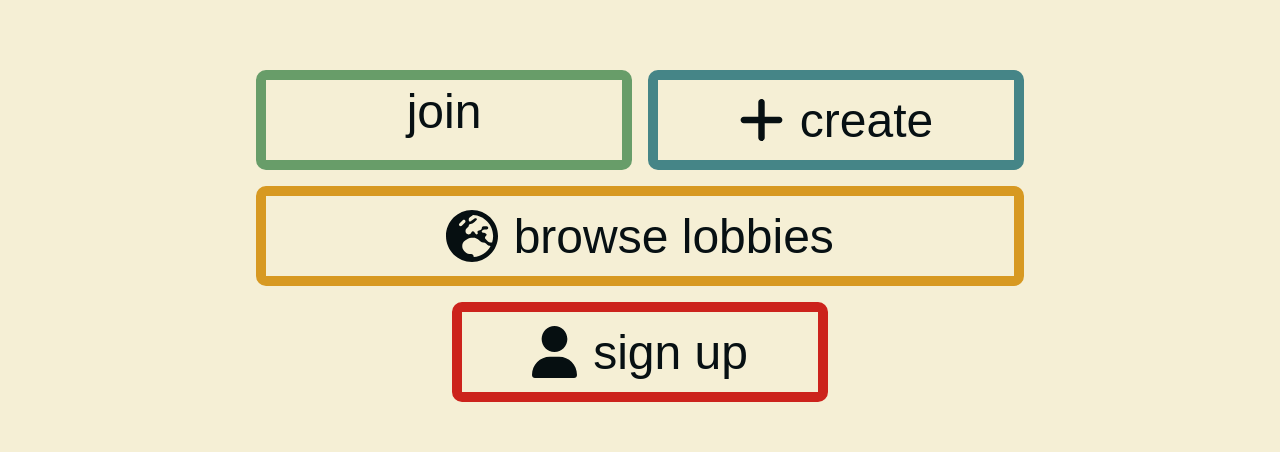
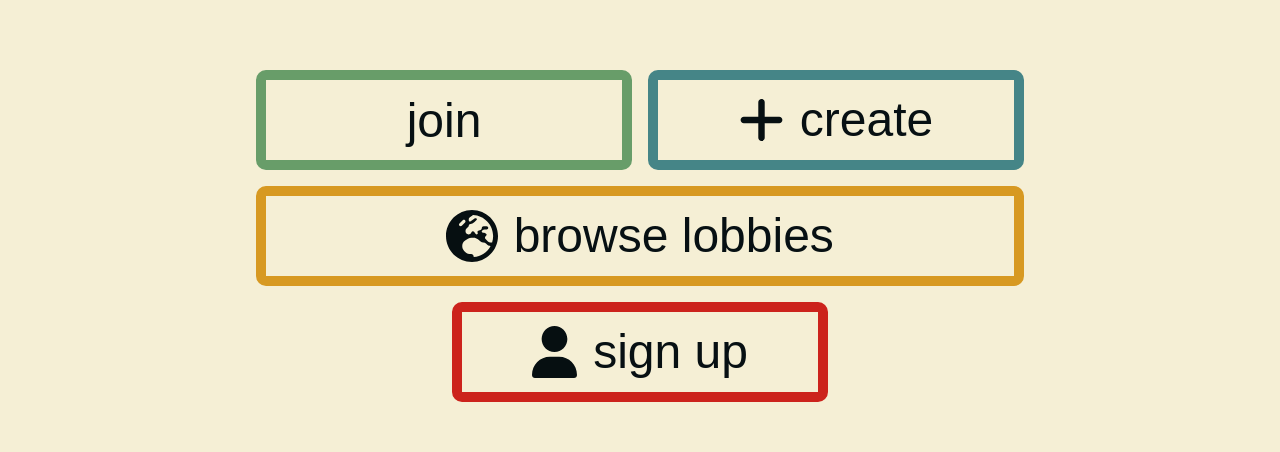
Before and after one commit to AaronKanaron/scrapbox, a React (Create React App) app: page / in a window 1280 px wide. Shown: the part 217-669 px from the top of the page. Built offline with nearby package versions, Linux system fonts and the light colour scheme; a web font is replaced by a local one.

Commit message:
scss join button

```diff
--- a/src/scenes/Index.js
+++ b/src/scenes/Index.js
@@ -101,6 +101,24 @@ export default class Index extends React.PureComponent {
         });
     }
 
+    validate_input(evt) {
+        var theEvent = evt || window.event;
+
+        // Handle paste
+        if (theEvent.type === 'paste') {
+            key = evt.clipboardData.getData('text/plain');
+        } else {
+        // Handle key press
+            var key = theEvent.keyCode || theEvent.which;
+            key = String.fromCharCode(key);
+        }
+        var regex = /[0-9]|\./;
+        if( !regex.test(key) ) {
+            theEvent.returnValue = false;
+            if(theEvent.preventDefault) theEvent.preventDefault();
+        }
+    }
+
     /*- Render to DOM -*/
     render() {
         return (
@@ -121,10 +139,10 @@ export default class Index extends React.PureComponent {
                     <div className="container">
                         <div className="content">
                             <div className="buttons">
-                                {/* <div> */}
-
-                                    <input type="text" className="button one" placeholder="Join"></input>
-                                {/* </div> */}
+                                <div className="joinbutton">
+                                    <input type="text" id="join" placeholder=" " maxLength={5} className="button one"></input>
+                                    <label htmlFor="join">Join</label>
+                                </div>
                                 <OutlineButton iconSrc="./icons/create.svg" buttonText="Create" additionalClass="two" href="room" />
                                 <OutlineButton iconSrc="./icons/browse.svg" className="large" buttonText="Browse Lobbies" additionalClass="three" href="browse" />
                                 <OutlineButton iconSrc="./icons/user.svg" buttonText="Sign up" additionalClass="four" href="sign-up" />
--- a/src/styles/index.scss
+++ b/src/styles/index.scss
@@ -132,27 +132,56 @@ section.hero .container{
                 }
             }
 
+
+            .joinbutton{
+                position: relative;
+                label {
+                    font-size: 2em;
+                    position: absolute;
+                    top: 50%;
+                    left: 50%;
+                    transform: translate(-50%, -50%);
+                    color: $color;
+                    font-size: 3em;
+                    text-transform: lowercase;
+                    padding: 0 1rem;
+
+                    //transition tranform
+                    transition: top .1s, color .1s;
+
+                    &:after{
+                        content: "";
+                        position: absolute;
+                        top: 0;
+                        left: 0;
+                        width: 100%;
+                        height: 100%;
+                        background-color: $background;
+                        z-index: -1;
+                        transform: scaleX(0);
+                        transform-origin: center;
+                        transition: transform .05s;
+                    }
+                }
+
                 input {
-                background-color: $special-color;
-                color: $color_inv;
+                    color: $color !important;
                     // padding: 1rem;
                     outline: none;
                     cursor: pointer;
                     transition: all .2s ease-in-out;
-                &:hover{
-                    background-color: #cc231c;
-                    color: #fff;
-                }
                     text-align: center;
                     margin: 0; padding: 0;
-                font-size: 2em;
+                    font-size: 3em;
 
-                &::placeholder{
-                    color: $color;
-                    //make it not transparent
-                    opacity: 1;
-                    font-size: 2em;
-                    text-transform: lowercase;
+                    &:focus ~ label, &:not(:placeholder-shown) ~ label{
+                        top: 0;
+                        color: #689d69;
+
+                        &:after{
+                            transform: scaleX(1);
+                        }
+                    }
                 }
             }
 
@@ -164,7 +193,7 @@ section.hero .container{
                 border: 10px solid $color;
                 background-color: $button-color;
                 color: $color;
-                font-size: 1.5rem;
+                // font-size: 1.5rem;
                 text-transform: lowercase;
                 cursor: pointer;
                 transition: background-color 0.15s, color 0.1s, filter 0.1s;
@@ -183,8 +212,7 @@ section.hero .container{
                     justify-content: center;
                     align-items: center;
                     margin: 0; padding: 0;
-                    font-size: 2em;
-                    transform: translateY(.03ch);
+                    font-size: 3rem;
                 }
 
                 img{
@@ -198,7 +226,7 @@ section.hero .container{
                     color: invert($color: $color);
                     img{                     filter: invert(92%) sepia(18%) saturate(322%) hue-rotate(342deg) brightness(104%) contrast(92%);                    }
                     // color: $special-color;
-                    &.one { background-color: #689d69; }
+                    // &.one { background-color: #689d69; }
                     &.two { background-color: #458587; }
                     &.three { background-color: #d79922; }
                     &.four { background-color: #cc231c; }
```
Lines whose indentation alone changed are shown as unchanged.
